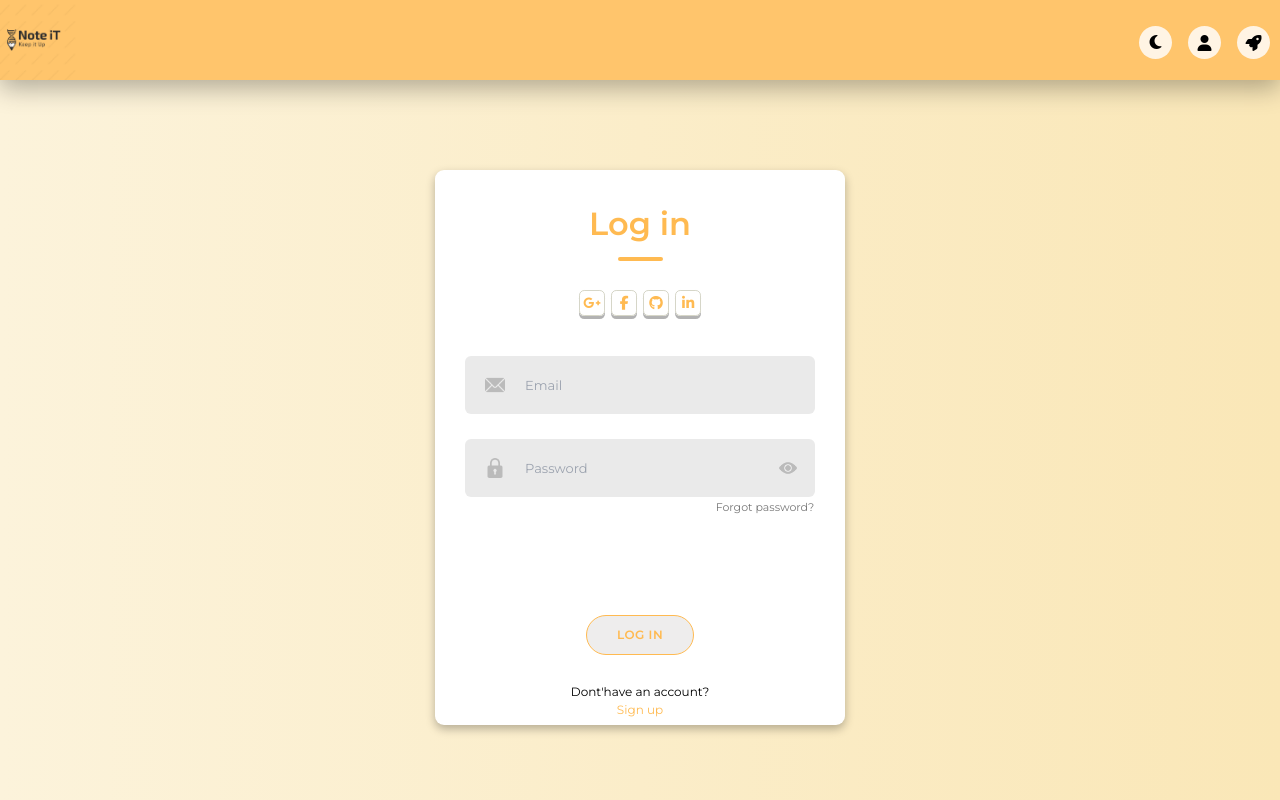
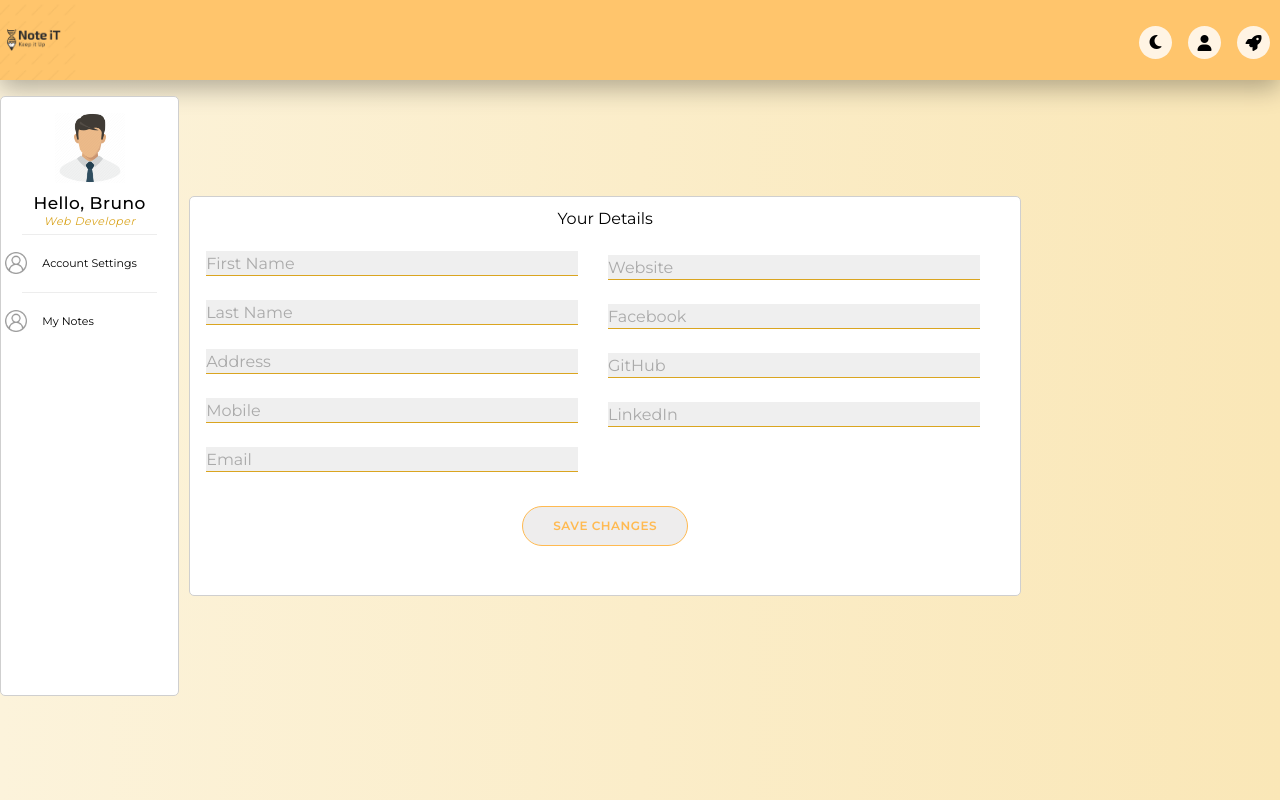
Before and after one commit to bjaneiro90/NoteiT, a React (Vite) app in the folder new front-end/New_NoteApp/: page / in a window 1280 px wide. Built offline with nearby package versions, Linux system fonts and the light colour scheme; a web font is replaced by a local one.

Commit message:
edit profile started

```diff
--- a/new front-end/New_NoteApp/package.json
+++ b/new front-end/New_NoteApp/package.json
@@ -16,6 +16,7 @@
     "react": "^18.2.0",
     "react-dom": "^18.2.0",
     "react-icons": "^4.12.0",
+    "react-router-dom": "^6.21.2",
     "react-scroll": "^1.9.0",
     "react-transition-group": "^4.4.5"
   },
--- a/new front-end/New_NoteApp/src/App.jsx
+++ b/new front-end/New_NoteApp/src/App.jsx
@@ -4,9 +4,10 @@ import viteLogo from '/vite.svg'
 import './assets/css/App.css'
 import { Navbar } from './components/Navbar'
 import { NoteCard } from './components/NoteCard'
-import { Login } from './components/Login'
 import LoginSignup from './components/LoginSignup'
 import FlippableCard from './components/Flippable-card'
+import UserProfile from './PAGES/User/UserProfile'
+import { BrowserRouter } from 'react-router-dom'
 
 
 
@@ -15,22 +16,17 @@ function App() {
   const [count, setCount] = useState(0)
 
   return (
-    <div className="app">
-      <Navbar/>
-      <div className="wrapper container" id="wrapper">
-        <div className="search-wrapper">
-          {/* <input type="text" className='search-input' placeholder='Search' />
-          <button className="search-btn"><i className="fa-solid fa-magnifying-glass"></i></button> */}
+    <BrowserRouter>
+      <div className="app">
+        <Navbar/>
+        <div className="wrapper container" id="wrapper">
+          <div className="notes-wrapper">
+                 <UserProfile/>
+                 {/* <FlippableCard/>    */}
+            </div>
         </div>
-        <div className="notes-wrapper">
-            {/* <Login/> */}
-            <FlippableCard/>
-
-          </div>
-
       </div>
-
-    </div>
+    </BrowserRouter>
   )
 }
 
--- /dev/null
+++ b/new front-end/New_NoteApp/src/PAGES/User/UserProfile.jsx
@@ -0,0 +1,25 @@
+import React from 'react'
+import UserSideBar from '../../components/UserProfile/UserSideBar'
+import AccountSettings from '../../components/UserProfile/AccountSettings'
+import '../../assets/css/UserProfile.css'
+import { useParams } from 'react-router-dom'
+
+export const UserProfile = () => {
+
+    const {activepage} = useParams()
+
+    alert(activepage)
+
+    return (
+        <div className='userProfileIn'>
+            <div className="left">
+                <UserSideBar/>
+            </div>
+            <div className="right">
+                <AccountSettings/>
+            </div>
+        </div>
+    )
+}
+
+export default UserProfile
--- /dev/null
+++ b/new front-end/New_NoteApp/src/assets/css/accountSettings.css
@@ -0,0 +1,59 @@
+
+.accountsettings {
+    display: flex;
+    flex-direction: column;
+    width: 100%;
+
+}
+
+/* .form {
+    column-count: 2;
+} */
+
+
+.column {
+    position: absolute;
+    right: 300px;
+    top: 159px
+}
+
+
+
+.form-group {
+    transition:all .3s;
+}
+
+
+label {
+    font-size: 1em;
+    color: #aaa;
+    display: block;
+    opacity: 1;
+    transform: translateY(-1.5em);
+    transform-origin:0 0;
+    transition: all .3;
+}
+
+.form-group input {
+    border-color: goldenrod;
+    border-width: 1px;
+    background-color: #eeee;
+    border-radius: 0px;
+    border-style: none none solid none;
+    width: 372px;
+}
+
+.accountsettings h1 {
+    padding: 10px 20px;
+}
+
+
+.accountsettings .form {
+    display: flex;
+    flex-direction: row;
+    flex-wrap: wrap;
+    justify-content: space-between;
+    width: 100%;
+    padding: 10px 20px 10px 16px;
+    gap: 20px;
+}
--- a/new front-end/New_NoteApp/src/assets/css/app.css
+++ b/new front-end/New_NoteApp/src/assets/css/app.css
@@ -8,6 +8,7 @@
     flex-direction: column;
     width: 100%;
     min-height: 100vh;
+    max-height: 130vh;
     min-width: 100vh;
     height: 100%;
     background-color: #ffdead;
--- /dev/null
+++ b/new front-end/New_NoteApp/src/assets/css/userProfile.css
@@ -0,0 +1,29 @@
+.userProfileIn {
+    display: flex;
+    width: 160vh;
+    position: absolute;
+    left: 0;
+    top: 0;
+    margin-top: 12vh;
+    gap: 10px;
+}
+
+
+.userProfileIn .left {
+    width: 14%;
+    height: 75vh;
+    border: 1px solid rgb(207, 207, 207);
+    border-radius: 5px;
+    min-height: 50vh;
+    background-color: white;
+    margin-left: 0;
+}
+
+.userProfileIn .right {
+    width: 65%;
+    border: 1px solid rgb(207, 207, 207);
+    border-radius: 5px;
+    min-height: 50vh;
+    background-color: white;
+    height: 100%;
+}
--- /dev/null
+++ b/new front-end/New_NoteApp/src/assets/css/userSideBar.css
@@ -0,0 +1,71 @@
+.usersidebar {
+    width: 100%;
+    height: 100%;
+    display: flex;
+    flex-direction: column;
+    padding-left:0;
+}
+
+.header_usersidebar {
+    display: flex;
+    flex-direction: column;
+    margin-top: 1rem;
+}
+
+
+
+.avatar {
+    width: 70px;
+}
+
+.usersidebar ul li {
+    border-top: 1px solid rgba(0,0,0, 0.07)
+}
+
+
+.usersidebar .s1 li, .usersidebar .s2 li {
+    font-size: 11px;
+    width: 100%;
+    display: flex;
+    margin-left: 0;
+    gap: 0px;
+    padding: 20px;
+    padding-left: none;
+    transition: 250ms linear;
+}
+
+
+
+.usersidebar ul img {
+    width: 22px;
+    height: 22px;
+    opacity: 0.4;
+    position: absolute;
+    left: 5px;
+}
+
+
+
+.usersidebar .s1 li:hover img {
+    opacity: 1;
+    transition: 470ms;
+ background-color: rgb(246, 246, 246)}
+
+
+
+.usersidebar .s1:hover {
+    border-radius: 5px;
+    cursor: pointer;
+    color: goldenrod;
+    width: 100%;
+}
+
+
+.usersidebar .s2 {
+    width: 100%;
+    padding-left: 0;
+    background-color: rgb(246, 246, 246);
+    border-radius: 5px;
+    cursor: pointer;
+    color: goldenrod;
+}
--- a/new front-end/New_NoteApp/src/components/Login.jsx
+++ /dev/null
@@ -1,68 +0,0 @@
-import "../assets/css/login.css"
-import React, { useState } from 'react'
-
-
-
-
-export const Login = () => {
-
-    const [open, setOpen] = useState("Sign")
-
-    return (
-    <div className="Login-base">
-        <div className='container-geral' id="container-geral">
-                <div className="form-container sign-up" id="container-signUp">
-                    <form>
-                        <h1>Create Account</h1>
-                        <div className="social-icons">
-                            <a href="#" className="icon"><i class="fa-brands fa-google-plus-g"></i></a>
-                            <a href="#" className="icon"><i class="fa-brands fa-facebook-f"></i></a>
-                            <a href="#" className="icon"><i class="fa-brands fa-github"></i></a>
-                            <a href="#" className="icon"><i class="fa-brands fa-linkedin-in"></i></a>
-                        </div>
-                        <span>or use your e mail registration </span>
-                            <input type="name" placeholder="Name"/>
-                            <input type="email" placeholder="Email"/>
-                            <input type="password" placeholder="Password" />
-                        <button id="sign_up">Sign Up</button>
-                    </form>
-                </div>
-
-
-                <div className="form-container sign-in">
-                    <form>
-                        <h1>Sign In</h1>
-                        <div className="social-icons">
-                            <a href="#" className="icon"><i className="fa-brands fa-google-plus-g"></i></a>
-                            <a href="#" className="icon"><i className="fa-brands fa-facebook-f"></i></a>
-                            <a href="#" className="icon"><i className="fa-brands fa-github"></i></a>
-                            <a href="#" className="icon"><i className="fa-brands fa-linkedin-in"></i></a>
-                        </div>
-                        <span>or use your e mail password</span>
-                            <input type="name" placeholder="Name"/>
-                            <input type="email" placeholder="Email"/>
-                            <a href="">Forget your password?</a>
-                        <button id="sign_in">Sign in</button>
-                        </form>
-                        <div className="toogle-container">
-                            <div className="toogle">
-                                <div className="toogle-panel toogle-left">
-                                    <h1>Welcome Back</h1>
-                                    <p>Enter your personal details to use all of site features</p>
-                                    <button id="sign_in">Sign In</button>
-                                </div>
-                                <div className={`toogle-panel toogle-right ${open ? 'active' : 'inactive'}`}>
-                                    <h1>Hello, Friend!</h1>
-                                    <p>Enter your personal details to use all of site features</p>
-                                    <button id="sign_up" onClick={() => {setOpen(!open)}}>Sign up</button>
-                                </div>
-                            </div>
-                        </div>
-                </div>
-
-        </div>
-    </div>
-    )
-}
-
-export default Login
--- a/new front-end/New_NoteApp/src/components/Navbar.jsx
+++ b/new front-end/New_NoteApp/src/components/Navbar.jsx
@@ -48,7 +48,7 @@ export const Navbar = () => {
                             <div className={`dropdown-menu ${open? 'active' : 'inactive'}`}>
                                 <h3>Bruno<br/><span>Web Developer</span></h3>
                                 <ul>
-                                    <DropdownItem img = {user} text = {"My Profile"}/>
+                                    <DropdownItem href="user/account" img = {user} text = {"My Profile"}/>
                                     <DropdownItem img = {edit} text = {"Edit Profile"}/>
                                     <DropdownItem img = {inbox} text = {"Inbox"}/>
                                     <DropdownItem img = {settings} text = {"Settings"}/>
--- /dev/null
+++ b/new front-end/New_NoteApp/src/components/UserProfile/AccountSettings.jsx
@@ -0,0 +1,68 @@
+import React from 'react'
+import '../../assets/css/accountSettings.css'
+
+export function AccountSettings() {
+  return (
+    <section className='accountsettings'>
+      <h1 className='mainhead1'>Your Details</h1>
+
+
+        <div className="form">
+          <div >
+            <div className="form-group">
+              <input type="text" name="first_name" id="first_name"/>
+              <label htmlFor="first_name">First Name</label>
+            </div>
+
+            <div className="form-group">
+              <input type="text" name="last_name" id="last_name"/>
+              <label htmlFor="last_name">Last Name</label>
+            </div>
+
+            <div className="form-group">
+              <input type="text" name="address" id="address"/>
+              <label htmlFor="address">Address</label>
+            </div>
+
+            <div className="form-group">
+              <input type="text" name="mobile" id="mobile"/>
+              <label htmlFor="mobile">Mobile</label>
+            </div>
+
+            <div className="form-group">
+              <input type="text" name="email" id="email"/>
+              <label htmlFor="email">Email</label>
+            </div>
+          </div>
+
+          <div className="column">
+            <div className="form-group">
+              <input type="text" name="website" id="website"/>
+              <label htmlFor="website">Website</label>
+            </div>
+
+            <div className="form-group">
+              <input type="text" name="facebook" id="facebook"/>
+              <label htmlFor="facebook">Facebook</label>
+            </div>
+
+            <div className="form-group">
+              <input type="text" name="git_hub" id="git_hub"/>
+              <label htmlFor="git_hub">GitHub</label>
+            </div>
+
+            <div className="form-group">
+              <input type="text" name="linkedin" id="linkedin"/>
+              <label htmlFor="linkedin">LinkedIn</label>
+            </div>
+          </div>
+        </div>
+
+      <button className='submit'>
+        Save Changes
+      </button>
+    </section>
+  )
+}
+
+export default AccountSettings
--- /dev/null
+++ b/new front-end/New_NoteApp/src/components/UserProfile/UserSideBar.jsx
@@ -0,0 +1,50 @@
+import React from 'react'
+import '../../assets/css/UserSideBar.css'
+import user from "../../images/user.png"
+import note from "../../images/note.png"
+import avatar from "../../images/man_avatar.png"
+
+
+
+export const UserSideBar = ({activepage}) => {
+  return (
+    <div className='usersidebar'>
+        <header className='header_usersidebar'>
+          <img className="avatar" src={avatar} alt="" />
+          <h3>Hello, Bruno<br/><span>Web Developer</span></h3>
+        </header>
+      <ul>
+      {
+        activepage === 'accountsettings' ?
+        <div className="s2">
+          <span>Account </span>
+        </div>
+        :
+
+        <div className="s1">
+            <li>
+              <img src= {user}/>
+              <span>Account Settings</span>
+            </li>
+        </div>
+      }
+       {
+        activepage === 'yournotes' ?
+        <div className="s2">
+          <span>My Notes</span>
+        </div>
+        :
+        <div className="s1">
+            <li>
+              <img src= {user}/>
+              <span>My Notes</span>
+            </li>
+        </div>
+      }
+      </ul>
+    </div>
+  )
+}
+
+
+export default UserSideBar
```
Also changed, not shown: new front-end/New_NoteApp/src/images/man_avatar.png (added), 1 other file (tests, documents, lock files or other folders).
